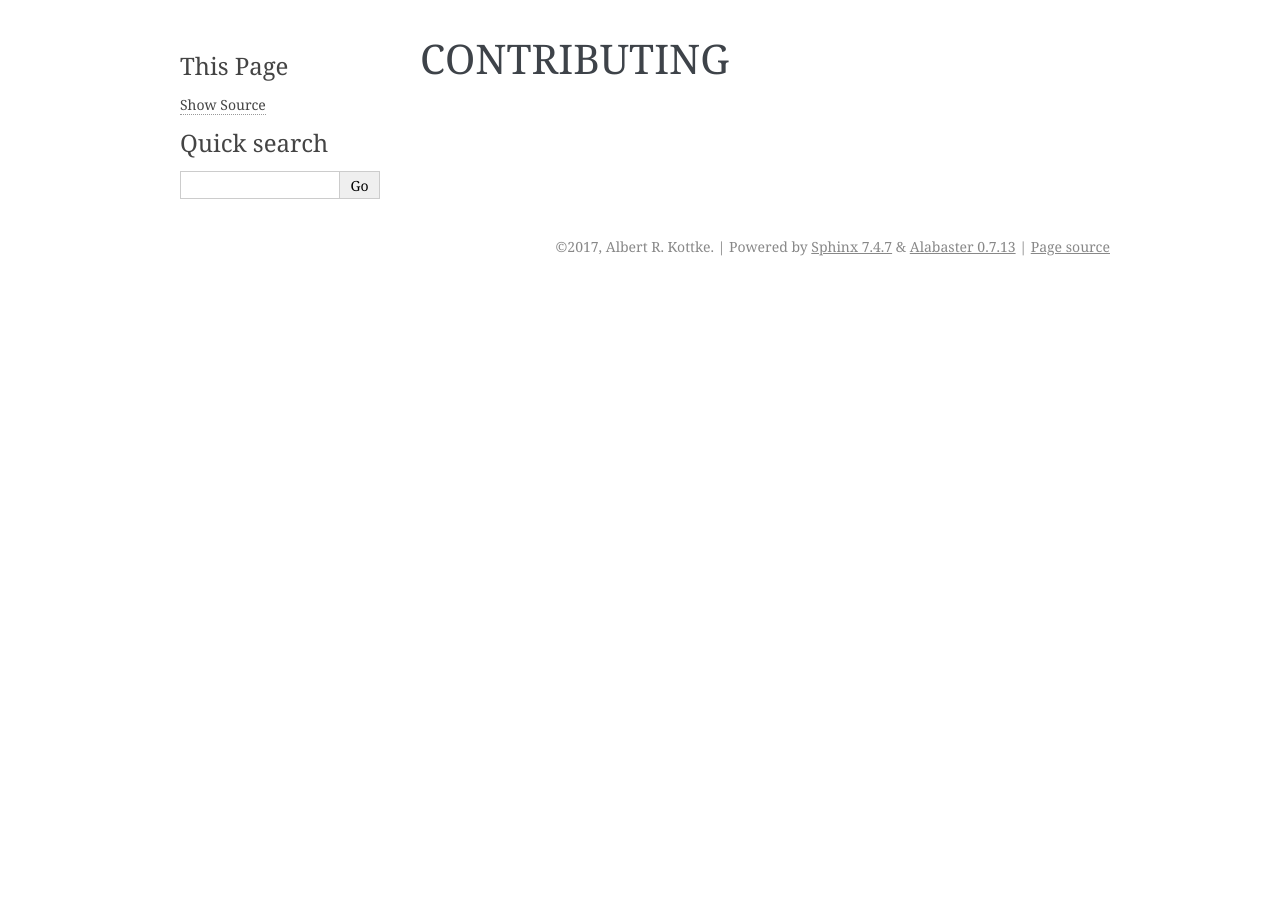
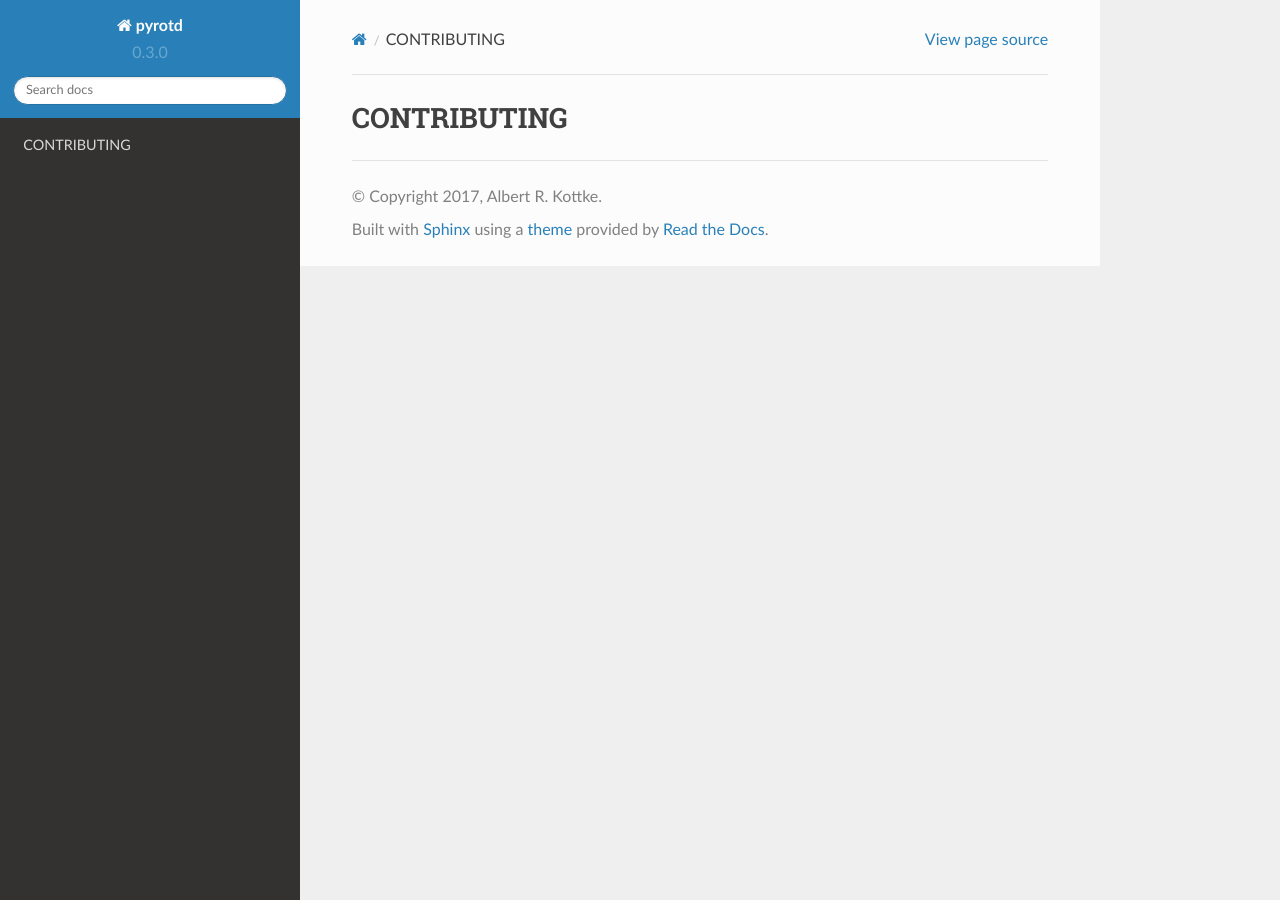
Before and after one commit to arkottke/pyrotd, a Sphinx documentation site: the page built from docs/contributing.rst, in a window 1280 px wide. Built offline with Sphinx 7.4.7 and the Read the Docs theme 2.0.0, drawn with Linux system fonts in a browser that asks for light colours.

Commit message:
Changed to Sphinx RTFD theme.

```diff
--- a/docs/conf.py
+++ b/docs/conf.py
@@ -20,6 +20,8 @@
 # import os
 # import sys
 # sys.path.insert(0, os.path.abspath('.'))
+
+import sphinx_rtd_theme
 
 import pyrotd
 
@@ -90,7 +92,8 @@ todo_include_todos = False
 # The theme to use for HTML and HTML Help pages.  See the documentation for
 # a list of builtin themes.
 #
-html_theme = 'alabaster'
+html_theme = 'sphinx_rtd_theme'
+html_theme_path = [sphinx_rtd_theme.get_html_theme_path()]
 
 # Theme options are theme-specific and customize the look and feel of a theme
 # further.  For a list of options available for each theme, see the
--- a/docs/index.rst
+++ b/docs/index.rst
@@ -1,5 +1,9 @@
 Welcome to pyrotd's documentation!
 ==================================
+
+.. toctree::
+    :maxdepth: 2
+
 
 .. include:: ../README.rst
     :end-before: Example
--- a/readthedocs.yml
+++ b/readthedocs.yml
@@ -1,5 +1,6 @@
+formats:
+    - pdf
 requirements_file: requirements_rtfd.txt
-
 python:
     version: 3
     pip_install: true
```
